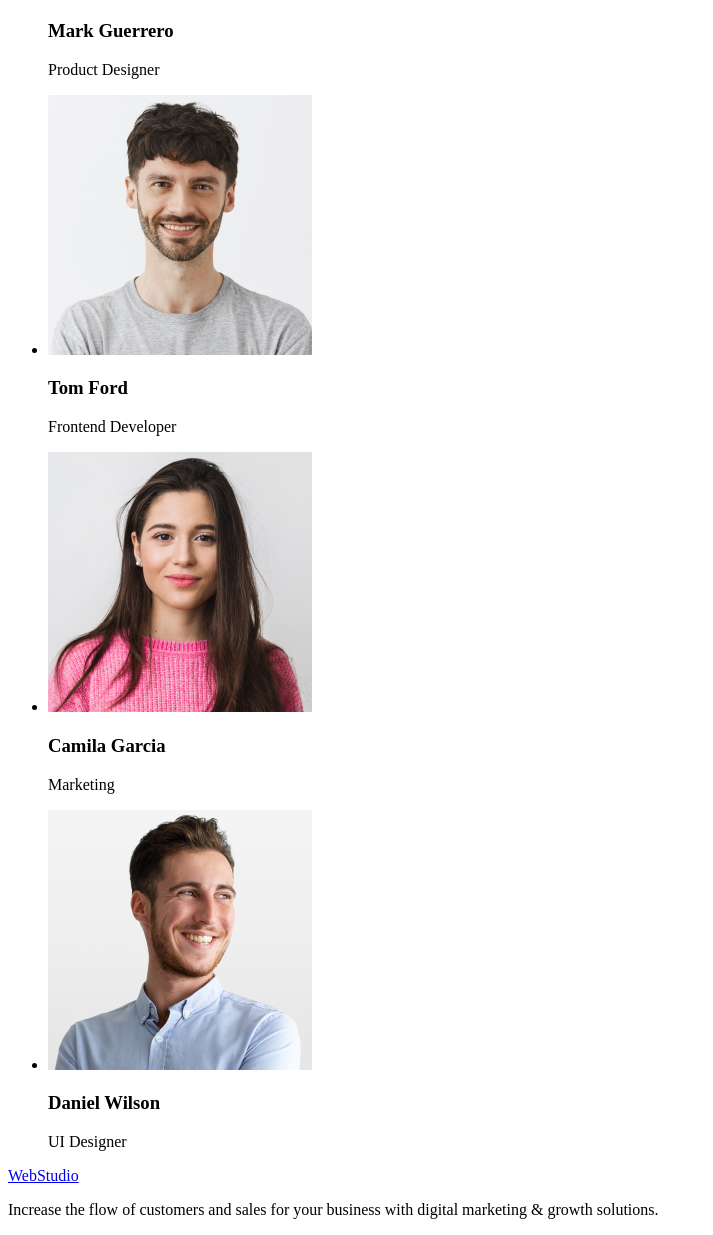
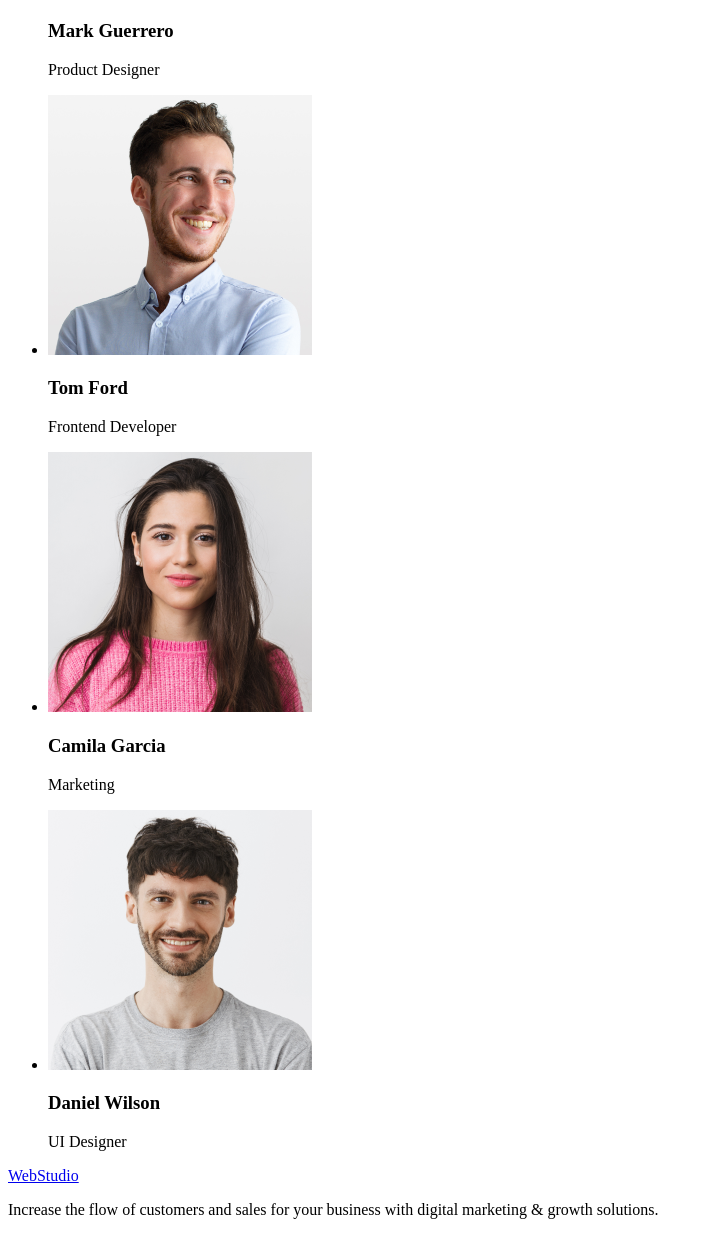
Before and after one commit to Maryna1202/goit-markup-hw-01, a plain HTML site: page index.html in a window 1280 px wide. Shown: the part 1902-3137 px from the top of the page, without its empty margins (0-713 px from the left). Drawn offline with Linux system fonts and the light colour scheme.

Commit message:
end result

```diff
--- a/index.html
+++ b/index.html
@@ -97,8 +97,8 @@
           </li>
           <li>
             <img
-              src="./images/daniel-wilson.jpg"
-              alt="photo-daniel-wilson"
+              src="./images/tom-ford.jpg"
+              alt="photo-tom-ford"
               width="264"
             />
             <h3>Tom Ford</h3>
@@ -114,7 +114,7 @@
             <p>Marketing</p>
           </li>
           <li>
-            <img src="./images/tom-ford.jpg" alt="photo-tom-ford" width="264" />
+            <img src="./images/daniel-wilson.jpg" alt="photo-daniel-wilson" width="264" />
             <h3>Daniel Wilson</h3>
             <p>UI Designer</p>
           </li>
```
